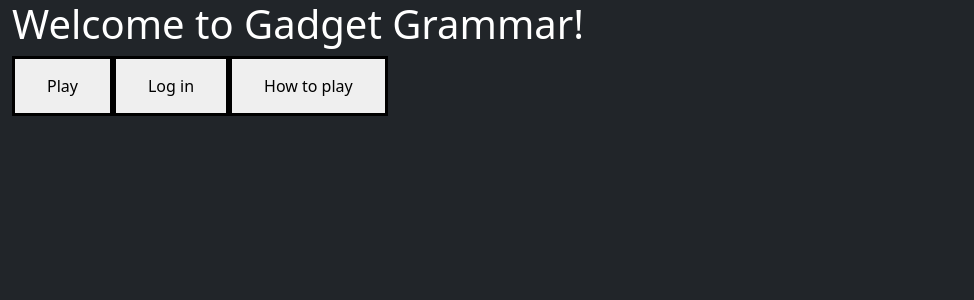
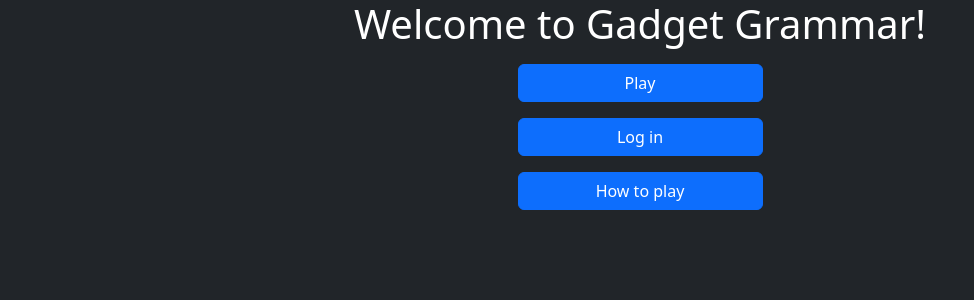
Before and after one commit to proesslet/gadgetgrammar, a Vue app in the folder Gadget-Grammar/: page / in a window 1280 px wide. Shown: the top 300 px of the page, without its empty margins (0-974 px from the left). Built offline with nearby package versions, Linux system fonts and the light colour scheme.

Commit message:
style landing page

```diff
--- a/Gadget-Grammar/src/views/Home.vue
+++ b/Gadget-Grammar/src/views/Home.vue
@@ -1,19 +1,28 @@
 <template>
-  <h1>{{ msg }}</h1>
-  <button type="button" class="button button1">Play</button>
-  <button type="button" class="button button2">Log in</button>
-  <button type="button" class="button button3">How to play</button>
+  <div class="container">
+    <div class="row">
+      <div class="col">
+        <h1 class="text-center">Welcome to Gadget Grammar!</h1>
+      </div>
+    </div>
+    <div class="row">
+      <div
+        class="col-3 d-flex flex-column m-auto h-100 justify-content-space-between"
+      >
+        <button type="button" class="btn btn-primary m-2">Play</button>
+        <button type="button" class="btn btn-primary m-2">Log in</button>
+        <button type="button" class="btn btn-primary m-2">How to play</button>
+      </div>
+    </div>
+  </div>
 </template>
 
 <script>
-
 export default {
   name: "Home",
 
   data() {
-    return {
-      msg: "Welcome to Gadget Grammar!",
-  };
+    return {};
   },
   methods: {},
 };
@@ -33,8 +42,5 @@ methods: {},
 
 .button1 {
   top: 60%;
-  };
-
-
-
+}
 </style>
```
Lines whose indentation alone changed are shown as unchanged.
